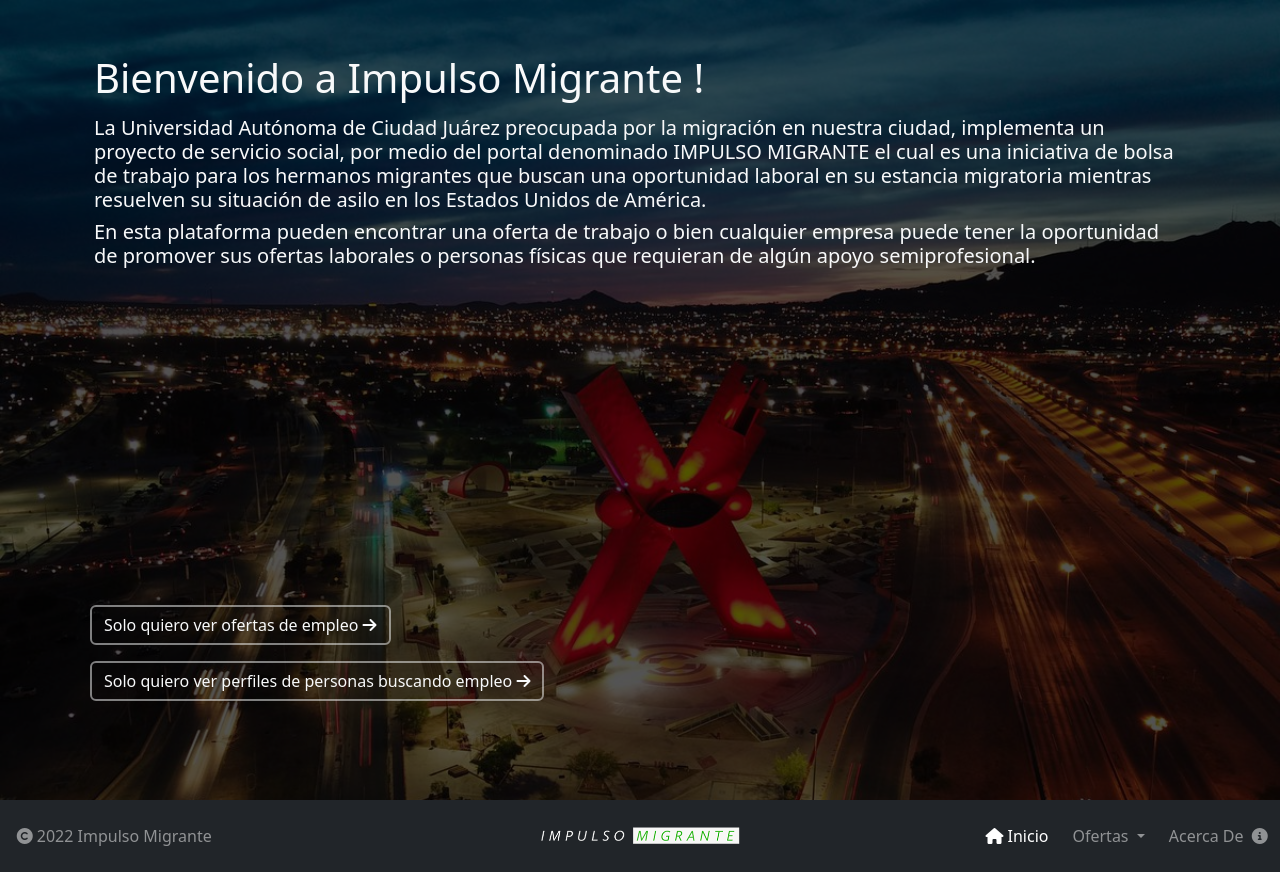
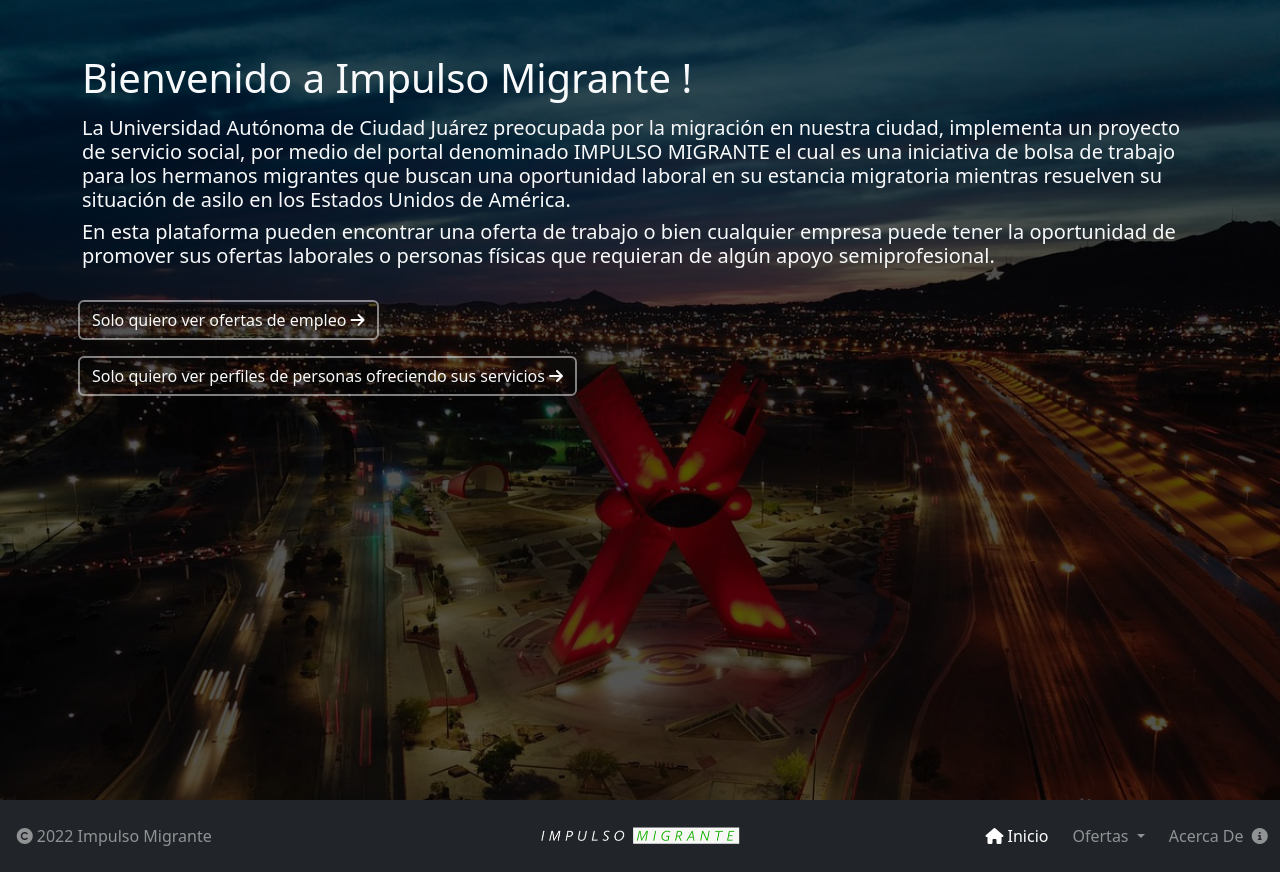
Before and after one commit to arcarielle/pmss, a PHP site: page /index.php in a window 1280 px wide. Shown: the part 91-963 px from the top of the page. Run offline with PHP 8.4, Linux system fonts and the light colour scheme; some libraries are stand-ins or nearby versions.

Commit message:
Mejora en index

```diff
--- a/components/head.inc.php
+++ b/components/head.inc.php
@@ -6,7 +6,7 @@
         <meta http-equiv="x-ua-compatible" content="ie=edge" />
         <title>Impulso Migrante - Tu portal para encontrar empleo</title>
         <!-- Icon -->
-        <link rel="icon" href="/pmss/assets/img/favicon.ico" type="image/x-icon">
+        <link rel="icon" href="/pmss/assets/img/x.png" type="image/x-icon">
         <!-- Framework -->
         <!-- <link href="https://cdn.jsdelivr.net/npm/bootstrap@5.2.0/dist/css/bootstrap.min.css" rel="stylesheet" integrity="sha384-gH2yIJqKdNHPEq0n4Mqa/HGKIhSkIHeL5AyhkYV8i59U5AR6csBvApHHNl/vI1Bx" crossorigin="anonymous"> -->
         <link rel="stylesheet" type="text/css" href="https://cdn.jsdelivr.net/npm/daterangepicker/daterangepicker.css" />
--- a/index.php
+++ b/index.php
@@ -8,9 +8,9 @@
     <div class="landing">
             <div class="mask" style="background-color: rgba(0,0,0,0.67);">
                 <div class="container vh-100">
-                    <div class="container d-flex flex-column justify-content-center align-items-start">
+                    <div class="col-md-12 d-flex flex-column justify-content-center align-items-start">
                         <div class="row">
-                            <div class="col-12 mt-5">
+                            <div class="col-12-md mt-5">
                                 <h1 class="lh-base text-light">Bienvenido a Impulso Migrante !</h1>
                                 <h5 class="fw-lighter text-light">
                                     La Universidad Autónoma de Ciudad Juárez preocupada por la migración en nuestra ciudad, implementa un proyecto de servicio social, por medio del portal denominado IMPULSO MIGRANTE el cual es una iniciativa de bolsa de trabajo para los hermanos migrantes que buscan una oportunidad laboral en su estancia migratoria mientras resuelven su situación de asilo en los Estados Unidos de América.
@@ -21,15 +21,15 @@
                             </div>
                         </div>
                     </div>
-                    <div class="container d-flex flex-column align-items-start position-absolute bottom-0">
+                    <div class="mt-3 col-md-12 d-flex flex-column align-items-start bottom-0">
                         <div class="p-1 row">
-                            <div class="d-grid gap-2 col-12 p-1">
+                            <div class="d-grid gap-2 col-12-md p-1">
                                 <button class="btn btn-outline-secondary border border-light border-opacity-50 border border-2 text-start text-light" type="button" onclick="location.href='/pmss/php/controlAplicante.php'">Solo quiero ver ofertas de empleo <i class="fa-solid fa-arrow-right"></i></button>
                             </div>
                         </div>
                         <div class="p-1 row">
-                            <div class="d-grid gap-2 col-12 p-1">
-                                <button class="btn btn-outline-secondary border border-light border-opacity-50 border border-2 text-start text-light" type="button" onclick="location.href='/pmss/php/controlContratador.php'">Solo quiero ver perfiles de personas buscando empleo <i class="fa-solid fa-arrow-right"></i></i></button>
+                            <div class="d-grid gap-2 col-12-md p-1">
+                                <button class="btn btn-outline-secondary border border-light border-opacity-50 border border-2 text-start text-light" type="button" onclick="location.href='/pmss/php/controlContratador.php'">Solo quiero ver perfiles de personas ofreciendo sus servicios <i class="fa-solid fa-arrow-right"></i></i></button>
                             </div>
                         </div>
                         <!-- <div class="p-1 row">
--- a/php/ofertasEmpleo.php
+++ b/php/ofertasEmpleo.php
@@ -41,7 +41,7 @@
                     <div class="col">
                         <div class="card card-cover h-100 overflow-hidden text-bg-dark rounded-4 shadow-lg" style="background-image: url('/pmss/assets/img/recepcionista.jpg'); background-size: cover;">
                         <div class="d-flex flex-column h-100 p-5 pb-3 text-white text-shadow-1 bg-dark bg-opacity-50">
-                            <h2 class="pt-5 mt-5 mb-4 display-6 lh-1 fw-bold">Recepcionista</h2>
+                            <h2 class="pt-5 mt-5 mb-4 display-7 lh-1 fw-bold">Recepcionista</h2>
                             <ul class="d-flex list-unstyled mt-auto">
                             <li class="me-auto">
                                 <img src="/pmss/assets/img/x.png" alt="Bootstrap" width="32" height="32" class="rounded-circle border border-white">
```
